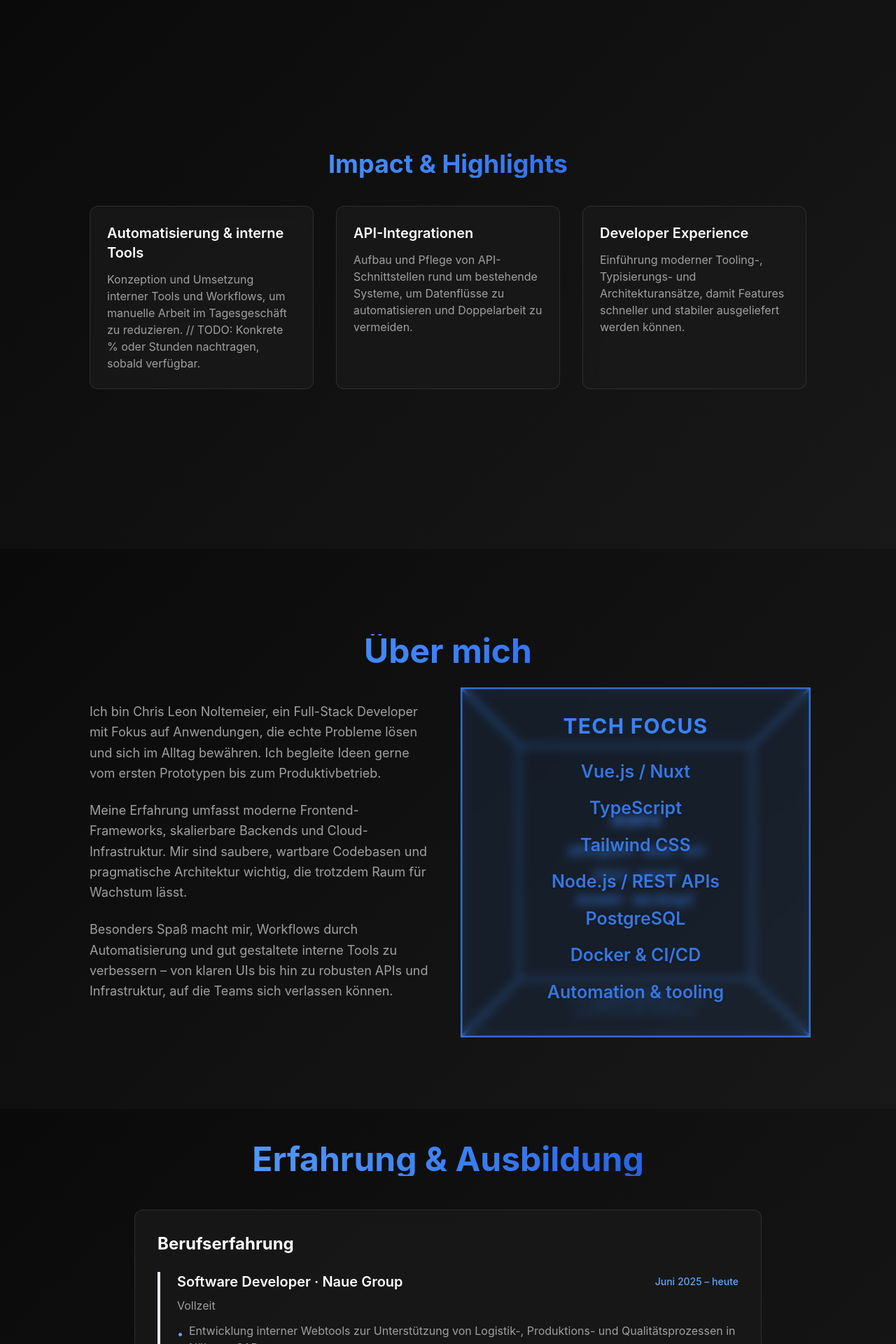
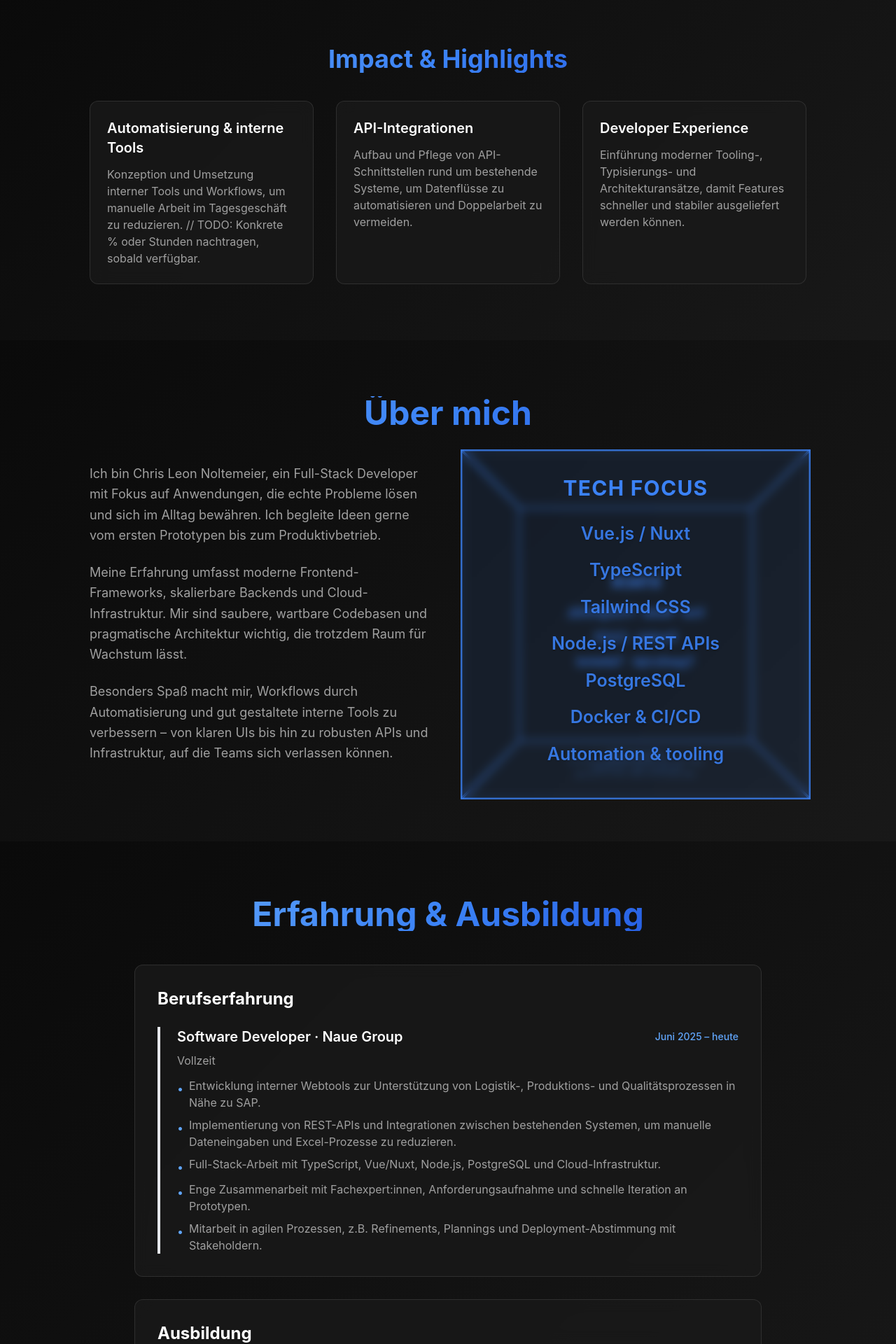
Before and after one commit to chrisnltr/portfolio, a Nuxt app: page /1 in a window 1280 px wide. Shown: the part 880-2800 px from the top of the page at 70% size. Built offline with nearby package versions, Linux system fonts and the light colour scheme.

Commit message:
Update section styles: Adjust padding for AboutSection, AutomationAiSection, ContactSection, ExperienceSection, ImpactSection, NowSection, and ProjectsSection to enhance layout consistency across the site.

```diff
--- a/components/sections/AboutSection.vue
+++ b/components/sections/AboutSection.vue
@@ -1,7 +1,7 @@
 <template>
   <section
     id="about"
-    class="min-h-screen modern-section flex items-center py-12"
+    class="modern-section flex items-center py-14 md:py-20"
   >
     <div class="container mx-auto px-4">
       <div class="max-w-5xl mx-auto">
--- a/components/sections/AutomationAiSection.vue
+++ b/components/sections/AutomationAiSection.vue
@@ -1,7 +1,7 @@
 <template>
   <section
     id="automation-ai"
-    class="min-h-screen modern-section flex items-center py-16 border-t border-border-primary/60"
+    class="modern-section flex items-center py-14 md:py-20"
   >
     <div class="container mx-auto px-4">
       <div class="max-w-6xl mx-auto">
--- a/components/sections/ContactSection.vue
+++ b/components/sections/ContactSection.vue
@@ -1,7 +1,7 @@
 <template>
   <section
     id="contact"
-    class="min-h-screen modern-section flex flex-col justify-center py-12"
+    class="modern-section flex flex-col justify-center py-14 md:py-20"
   >
     <div class="container mx-auto px-4 flex-1 flex items-center">
       <div class="max-w-xl mx-auto w-full">
--- a/components/sections/ExperienceSection.vue
+++ b/components/sections/ExperienceSection.vue
@@ -1,7 +1,7 @@
 <template>
   <section
     id="experience"
-    class="min-h-screen modern-section flex items-center py-12"
+    class="modern-section flex items-center py-14 md:py-20"
   >
     <div class="container mx-auto px-4">
       <div class="max-w-4xl mx-auto">
--- a/components/sections/ImpactSection.vue
+++ b/components/sections/ImpactSection.vue
@@ -1,7 +1,7 @@
 <template>
   <section
     id="impact"
-    class="min-h-screen modern-section flex items-center py-16 border-t border-border-primary/60"
+    class="modern-section flex items-center py-14 md:py-20"
   >
     <div class="container mx-auto px-4">
       <div class="max-w-5xl mx-auto">
--- a/components/sections/NowSection.vue
+++ b/components/sections/NowSection.vue
@@ -1,7 +1,7 @@
 <template>
   <section
     id="now"
-    class="min-h-screen modern-section flex items-center py-12 border-t border-border-primary/60"
+    class="modern-section flex items-center py-14 md:py-20"
   >
     <div class="container mx-auto px-4">
       <div class="max-w-4xl mx-auto">
--- a/components/sections/ProjectsSection.vue
+++ b/components/sections/ProjectsSection.vue
@@ -1,7 +1,7 @@
 <template>
   <section
     id="projects"
-    class="min-h-screen modern-section flex items-center py-12 transition-all duration-700 ease-out"
+    class="modern-section flex items-center py-14 md:py-20 transition-all duration-700 ease-out"
   >
     <div class="container mx-auto px-4">
       <div
```
